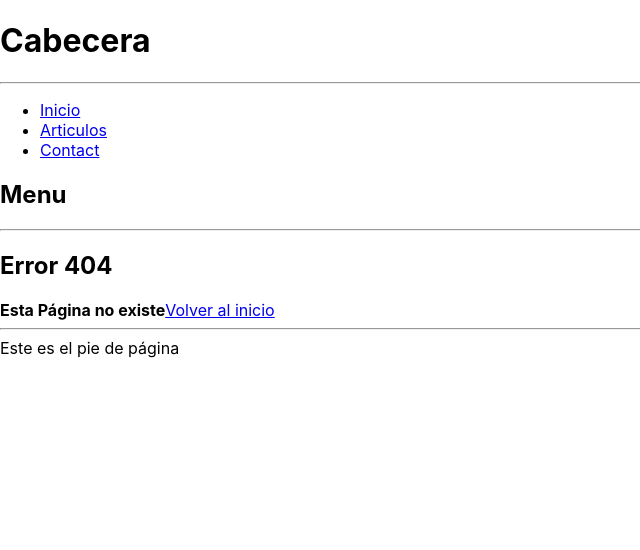
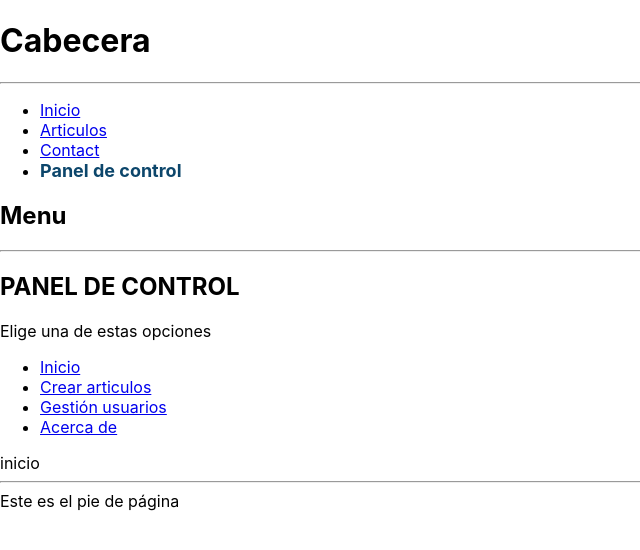
Before and after one commit to CManuelHernandez/RutasReactV18, a React (Create React App) app: page /panel in a window 1280 px wide. Before the commit this address had no page. Shown: the top 550 px of the page, without its empty margins (0-640 px from the left). Built offline with nearby package versions, Linux system fonts and the light colour scheme.

Commit message:
SubRutas y rutas anidadas

```diff
--- /dev/null
+++ b/src/componentes/PanelControl.js
@@ -0,0 +1,29 @@
+import React from "react";
+import { Outlet, NavLink } from "react-router-dom";
+
+export const PanelControl = () => {
+  return (
+    <div>
+      <h1>PANEL DE CONTROL</h1>
+      <p>Elige una de estas opciones</p>
+      <nav>
+        <ul>
+          <li>
+            <NavLink to="/panel/inicio">Inicio</NavLink>
+          </li>
+          <li>
+            <NavLink to="/panel/crear-articulos">Crear articulos</NavLink>
+          </li>
+          <li>
+            <NavLink to="/panel/gestion-usuarios">Gestión usuarios</NavLink>
+          </li>
+          <li>
+            <NavLink to="/panel/acerca-de">Acerca de</NavLink>
+          </li>
+        </ul>
+      </nav>
+      <div>{/*Quiero cargar aqui los componentes de las subrutas*/}</div>
+      <Outlet />
+    </div>
+  );
+};
--- /dev/null
+++ b/src/componentes/panel/Acerca.js
@@ -0,0 +1,5 @@
+import React from "react";
+
+export const Acerca = () => {
+  return <div>Acerca</div>;
+};
--- /dev/null
+++ b/src/componentes/panel/Crear.js
@@ -0,0 +1,5 @@
+import React from "react";
+
+export const Crear = () => {
+  return <div>Crear</div>;
+};
--- /dev/null
+++ b/src/componentes/panel/Gestion.js
@@ -0,0 +1,5 @@
+import React from "react";
+
+export const Gestion = () => {
+  return <div>Gestion</div>;
+};
--- /dev/null
+++ b/src/componentes/panel/InicioPanel.js
@@ -0,0 +1,5 @@
+import React from "react";
+
+export const InicioPanel = () => {
+  return <div>inicio</div>;
+};
--- a/src/routers/RouterPrincipal.js
+++ b/src/routers/RouterPrincipal.js
@@ -11,6 +11,11 @@ import { Articulos } from "../componentes/Articulos";
 import { Contacto } from "../componentes/Contacto";
 import { Error } from "../componentes/Error";
 import { Inicio } from "../componentes/Inicio";
+import { Acerca } from "../componentes/panel/Acerca";
+import { Crear } from "../componentes/panel/Crear";
+import { Gestion } from "../componentes/panel/Gestion";
+import { InicioPanel } from "../componentes/panel/InicioPanel";
+import { PanelControl } from "../componentes/PanelControl";
 import { Persona } from "../componentes/Persona";
 
 export const RouterPrincipal = () => {
@@ -45,6 +50,14 @@ export const RouterPrincipal = () => {
               Contact
             </NavLink>
           </li>
+          <li>
+            <NavLink
+              to="/panel"
+              className={({ isActive }) => (isActive ? "activado" : "")}
+            >
+              Panel de control
+            </NavLink>
+          </li>
         </ul>
       </nav>
 
@@ -64,6 +77,13 @@ export const RouterPrincipal = () => {
             path={"/redirigir"}
             element={<Navigate to="/persona/man/hernandez" />}
           />
+          <Route path="/panel/*" element={<PanelControl />}>
+            <Route index element={<InicioPanel />} />
+            <Route path="inicio" element={<InicioPanel />} />
+            <Route path="crear-articulos" element={<Crear />} />
+            <Route path="gestion-usuarios" element={<Gestion />} />
+            <Route path="acerca-de" element={<Acerca />} />
+          </Route>
           <Route path="*" element={<Error />} />
         </Routes>
       </section>
```
